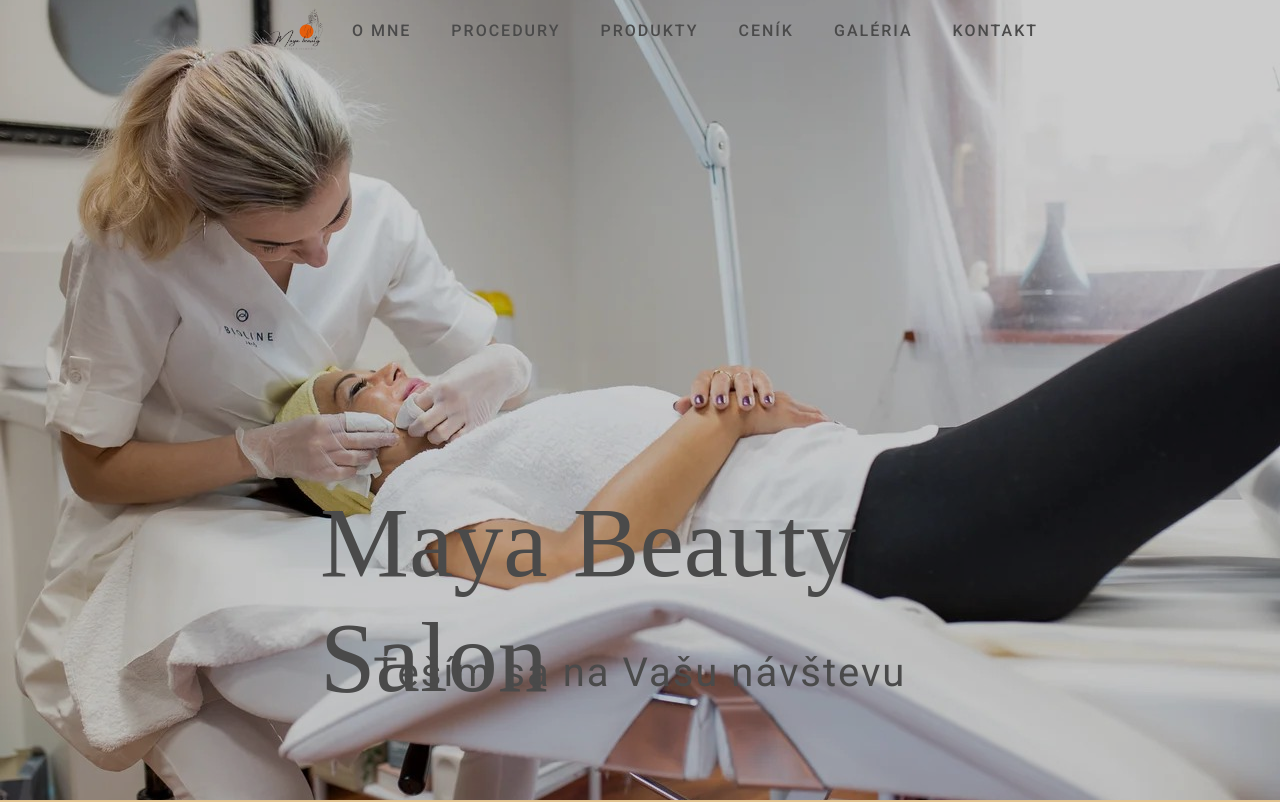
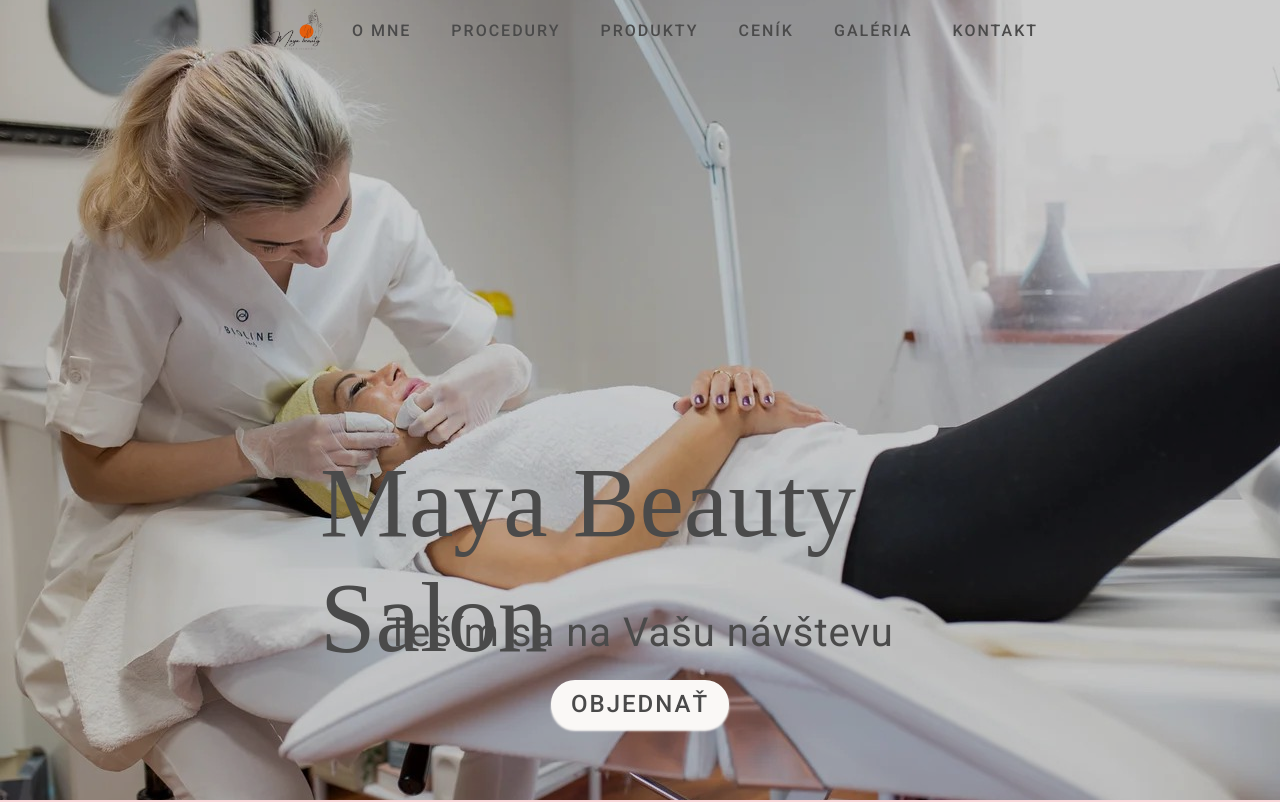
Before and after one commit to mareklukac/salon-web, a React (Create React App) app in the folder my-app/: page / in a window 1280 px wide. Shown: the top 802 px of the page. Built offline with nearby package versions, Linux system fonts and the light colour scheme; a web font is replaced by a local one.

Commit message:
changed color names

```diff
--- a/my-app/src/App.css
+++ b/my-app/src/App.css
@@ -3,10 +3,10 @@ html {
   margin: 0;
   padding: 0;
   box-sizing: border-box;
-  background-color: var(--creamy-white);
+  background-color: var(--primary-3);
   font-weight: 500;
   scroll-behavior: smooth;
-  color: var(--charcoal-gray);
+  color: var(--secondary-3);
 }
 
 .page-section {
@@ -19,5 +19,5 @@ html {
 }
 
 .page-section:nth-child(2n) {
-  background-color: var(--champagne-gold);
+  background-color: var(--primary-1);
 }
--- a/my-app/src/components/Layouts/Navbar/navbar-menu.css
+++ b/my-app/src/components/Layouts/Navbar/navbar-menu.css
@@ -13,9 +13,9 @@
 }
 
 .nav.scrolled {
-  background-color: var(--champagne-gold);
+  background-color: var(--primary-1);
   background-image: none;
-  box-shadow: 0 3px 10px var(--champagne-gold, 20);
+  box-shadow: 0 3px 10px var(--primary-1, 20);
 }
 
 .nav-buttons {
@@ -36,17 +36,17 @@
 }
 
 .nav-li a:hover {
-  color: var(--creamy-white);
+  color: var(--primary-3);
   cursor: pointer;
 }
 
 .nav.scrolled .nav-li a:hover {
-  color: var(--creamy-white);
+  color: var(--primary-3);
 }
 
 .nav-li a {
   text-decoration: none;
-  color: var(--charcoal-gray);
+  color: var(--secondary-3);
 }
 
 .logo-button a {
--- a/my-app/src/components/Sections/Home/home-component.css
+++ b/my-app/src/components/Sections/Home/home-component.css
@@ -7,7 +7,7 @@
 
 .home-container h1 {
   position: absolute;
-  top: 75%;
+  top: 70%;
   left: 50%;
   font-family: "Ms Madi", cursive;
   transform: translate(-50%, -50%); /* Center the button */
@@ -19,12 +19,12 @@
 
 .home-container h3 {
   position: absolute;
-  top: 84%;
+  top: 79%;
   left: 50%;
   transform: translate(-50%, -50%); /* Center the button */
   font-size: 40px;
   font-weight: 400;
-  letter-spacing: 2px;
+  letter-spacing: 1px;
   opacity: 0;
   animation: fadeInH3 1s ease-in-out forwards;
 }
@@ -44,25 +44,25 @@
 .order-button {
   position: absolute;
   z-index: 1;
-  top: 80%;
+  top: 88%;
   left: 50%;
   padding: 10px 20px;
   border: none;
   border-radius: 25px;
-  box-shadow: 0 3px 2px var(--soft-blush-pink, 20);
-  background-color: var(--soft-blush-pink);
+  box-shadow: 0 3px 2px var(--primary-3, 20);
+  background-color: var(--primary-3);
   text-decoration: none;
   letter-spacing: 2px;
   font-weight: 500;
   font-size: 24px;
-  color: var(--charcoal-gray);
+  color: var(--secondary-3);
   cursor: pointer;
   transform: translate(-50%, -50%); /* Center the button */
 }
 
 .order-button:hover {
-  background-color: var(--creamy-white);
-  box-shadow: 0 3px 2px var(--creamy-white, 20);
+  background-color: var(--primary-1);
+  box-shadow: 0 3px 2px var(--primary-1, 20);
 }
 
 @keyframes fadeInH1 {
--- a/my-app/src/components/Sections/Home/home-component.tsx
+++ b/my-app/src/components/Sections/Home/home-component.tsx
@@ -7,7 +7,7 @@ const Home: React.FC = () => {
       <img className="background-image" alt="" src={backroundImage}></img>
       <h1>Maya Beauty Salon</h1>
       <h3>Teším sa na Vašu návštevu</h3>
-      {/* <button className="order-button">OBJEDNAŤ</button> */}
+      <button className="order-button">OBJEDNAŤ</button>
     </div>
   );
 };
--- a/my-app/src/index.css
+++ b/my-app/src/index.css
@@ -2,18 +2,18 @@
   padding: 0;
   margin: 0;
   /* Primary Colors */
-  --soft-blush-pink: #f8d7da;
-  --champagne-gold: #e0c28e;
-  --creamy-white: #faf8f6;
+  --primary-1: #f8d7da;
+  --primary-2: #e0c28e;
+  --primary-3: #faf8f6;
 
   /* Secondary Colors */
-  --deep-mauve: #8b5a7a;
-  --dusty-rose: #d1a7b7;
-  --charcoal-gray: #4a4a4a;
+  --secondary-1: #8b5a7a;
+  --secondary-2: #d1a7b7;
+  --secondary-3: #4a4a4a;
 
   /* Accent Colors */
-  --rose-gold: #b76e79;
-  --pale-lavender: #e5e1e6;
+  --accent-1: #b76e79;
+  --accent-2: #e5e1e6;
   font-family: "Roboto", sans-serif;
 }
 
```
